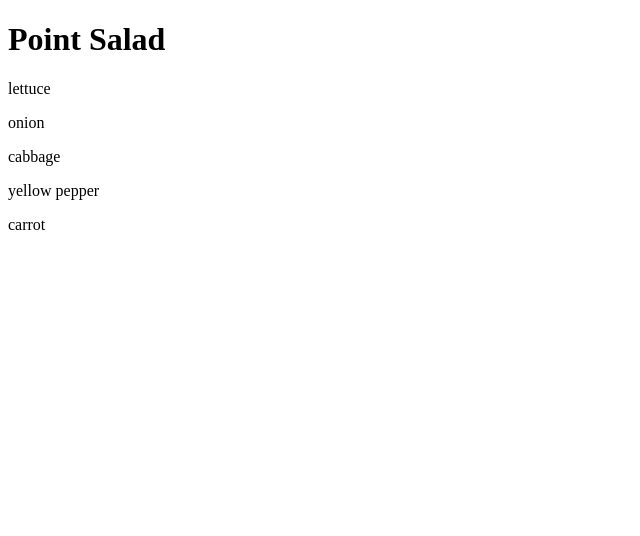
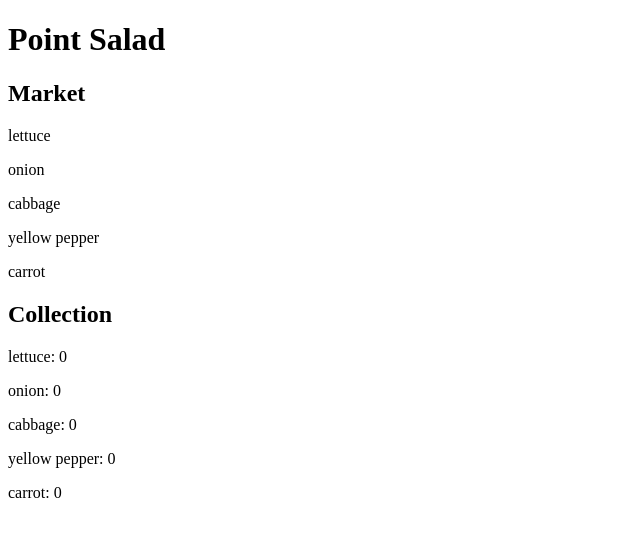
Before and after one commit to s-espinosa/point-salad-old, an Angular app: page / in a window 1280 px wide. Shown: the top 536 px of the page, without its empty margins (0-640 px from the left). Built offline with nearby package versions, Linux system fonts and the light colour scheme.

Commit message:
Temporarily refactor to top level component

```diff
--- a/src/app/app.component.html
+++ b/src/app/app.component.html
@@ -1,6 +1,13 @@
 <h1>Point Salad</h1>
 
+<div>
+    <h2>Market</h2>
+    <p *ngFor="let veggie of veggies" (click)="selectVeggie(veggie)">{{ veggie.name }}</p>
+</div>
 
-<ps-veggies></ps-veggies>
+<div>
+    <h2>Collection</h2>
+    <p *ngFor="let veggieName of veggieTypes">{{ veggieName }}: {{ countCollected(veggieName) }}</p>
+</div>
 
 <router-outlet></router-outlet>
--- a/src/app/app.component.ts
+++ b/src/app/app.component.ts
@@ -3,6 +3,7 @@ import { CommonModule } from '@angular/common';
 import { RouterOutlet } from '@angular/router';
 import { VeggieComponent } from './veggie/veggie.component';
 import { VeggiesComponent } from './veggies/veggies.component';
+import { Veggie } from './veggie';
 
 @Component({
   selector: 'app-root',
@@ -13,4 +14,45 @@ import { VeggiesComponent } from './veggies/veggies.component';
 })
 export class AppComponent {
   title = 'point-salad';
+  veggies: Veggie[] = [
+    {
+      name: 'lettuce'
+    },
+    {
+      name: 'onion'
+    },
+    {
+      name: 'cabbage'
+    },
+    {
+      name: 'yellow pepper'
+    },
+    {
+      name: 'carrot'
+    },
+  ]
+  collectedVeggies: Veggie[] = [];
+  veggieTypes = [
+      'lettuce',
+      'onion',
+      'cabbage',
+      'yellow pepper',
+      'carrot',
+  ]
+
+  selectVeggie(veggie: Veggie) {
+    let index = this.veggies.indexOf(veggie)
+    this.veggies.splice(index, 1)
+    this.collectedVeggies.push(veggie)
+  }
+
+  countCollected(veggieName: string) {
+    let count = 0;
+    this.collectedVeggies.forEach((veggie) => {
+      if(veggie.name === veggieName) {
+        count++
+      }
+    })
+    return count
+  }
 }
```
